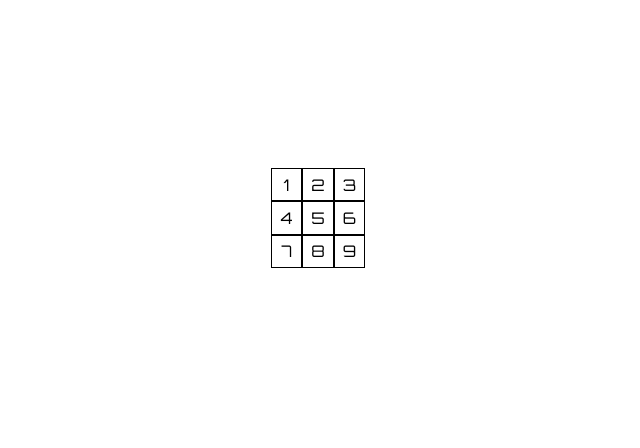
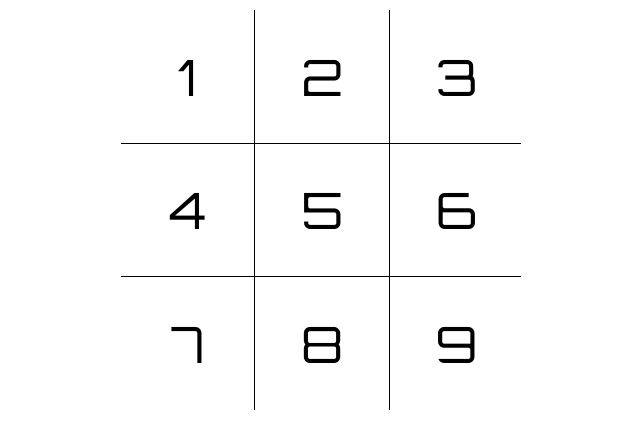
Before and after one commit to srslafazan/tic-tac-toe-web, a Next.js app: page / in a window 1280 px wide. Shown: the part 190-638 px from the top of the page, without its empty margins (319-959 px from the left). Built offline with nearby package versions, Linux system fonts and the light colour scheme.

Commit message:
Initial grid component scaffold

```diff
--- a/app/layout.tsx
+++ b/app/layout.tsx
@@ -1,3 +1,4 @@
+import "normalize.css/normalize.css";
 import "./globals.css";
 import { Orbitron } from "next/font/google";
 
--- a/components/TicTacToe.module.css
+++ b/components/TicTacToe.module.css
@@ -1,15 +1,17 @@
 .board {
-  display: flex;
+  font-size: 50px;
+  height: 400px;
+  width: 400px;
+  display: inline-grid;
   flex-wrap: wrap;
-  height: 100px;
-  width: 100px;
+  grid-template-columns: 33.33% 33.33% 33.33%;
+  grid-gap: 1px;
+  background-color: black;
 }
 
 .cell {
-  flex: 0 0 calc(33.33% - 2px);
   display: flex;
   align-items: center;
   justify-content: center;
-  border: 1px solid black;
-  box-sizing: border-box;
+  background-color: white;
 }
--- a/next.config.js
+++ b/next.config.js
@@ -1,4 +1,36 @@
 /** @type {import('next').NextConfig} */
-const nextConfig = {}
+const nextConfig = {
+  async rewrites() {
+    return [
+      {
+        source: "/api/:path*",
+        destination: "http://localhost:5000/:path*",
+      },
+    ];
+  },
+  // async headers() {
+  //   return [
+  //     {
+  //       source: "/",
+  //       headers: [
+  //         { key: "Access-Control-Allow-Credentials", value: "true" },
+  //         {
+  //           key: "Access-Control-Allow-Origin",
+  //           value: "*",
+  //         },
+  //         {
+  //           key: "Access-Control-Allow-Methods",
+  //           value: "GET,OPTIONS,PATCH,DELETE,POST,PUT",
+  //         },
+  //         {
+  //           key: "Access-Control-Allow-Headers",
+  //           value:
+  //             "X-CSRF-Token, X-Requested-With, Accept, Accept-Version, Content-Length, Content-MD5, Content-Type, Date, X-Api-Version",
+  //         },
+  //       ],
+  //     },
+  //   ];
+  // },
+};
 
-module.exports = nextConfig
+module.exports = nextConfig;
--- a/package.json
+++ b/package.json
@@ -9,12 +9,15 @@
     "lint": "next lint"
   },
   "dependencies": {
+    "@types/http-proxy": "^1.17.11",
     "@types/node": "20.3.1",
     "@types/react": "18.2.13",
     "@types/react-dom": "18.2.6",
     "eslint": "8.43.0",
     "eslint-config-next": "13.4.7",
+    "http-proxy": "^1.18.1",
     "next": "13.4.7",
+    "normalize.css": "^8.0.1",
     "react": "18.2.0",
     "react-dom": "18.2.0",
     "typescript": "5.1.3"
```
Also changed, not shown: 2 other files (tests, documents, lock files or other folders).
